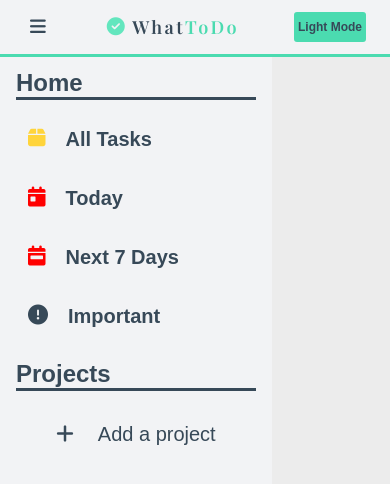
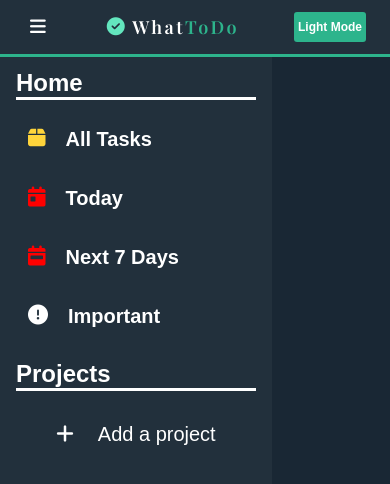
Before and after one commit to mene135/to-do-list, a website built with webpack: page dist/index.html in a window 390 px wide. Both pictures are taken after a click on the button "Light Mode". Built offline with nearby package versions, Linux system fonts and the light colour scheme; a web font is replaced by a local one.

Commit message:
feat: added dark theme to the page

```diff
--- a/package.json
+++ b/package.json
@@ -6,7 +6,8 @@
   "scripts": {
     "test": "echo \"Error: no test specified\" && exit 1",
     "build": "webpack",
-    "watch": "webpack --watch"
+    "watch": "webpack --watch",
+    "start": "webpack-dev-server --mode development --open"
   },
   "repository": {
     "type": "git",
@@ -24,6 +25,7 @@
   },
   "devDependencies": {
     "css-loader": "^6.10.0",
-    "style-loader": "^3.3.4"
+    "style-loader": "^3.3.4",
+    "webpack-dev-server": "^5.0.2"
   }
 }
--- a/src/index.js
+++ b/src/index.js
@@ -0,0 +1,11 @@
+console.log("hi");
+
+const toggleThemeBtn = document.querySelector(".themeToggle");
+const body = document.querySelector("body");
+
+toggleThemeBtn.addEventListener("click", () => {
+
+    body.classList.toggle("darkTheme");
+
+
+})
--- a/src/style.css
+++ b/src/style.css
@@ -1,5 +1,63 @@
 @import url('https://fonts.googleapis.com/css2?family=Open+Sans:ital,wght@0,300..800;1,300..800&family=Playfair+Display:ital,wght@0,400;0,500;0,600;1,400;1,500;1,600&family=Roboto:ital,wght@0,400;0,700;0,900;1,400;1,500;1,700&display=swap');
+
+/* -- Theme rules */
+
+body {
+    --ff-primary: "Playfair Display", "Roboto", sans-serif;
+    --ff-secondary: "Open+Sans", "Robot", sans-serif;
+
+    --fs-100: 0.75rem;
+    --fs-200: 0.875rem;
+    --fs-300: 1rem;
+    --fs-400: 1.125rem;
+    --fs-500: 1.25rem;
+    --fs-600: 1.5rem;
+    --fs-700: 1.875rem;
+    --fs-800: 2.25rem;
+    --fs-900: 3rem;
+
+    --fw-thin: 100;
+    --fw-normal: 400;
+    --fw-bold: 700;
+
+    --primary: #374958;
+    --secondary: #4bdbb0;
+
+    --secondary-light: #83f0cf;
+
+    --hover-cl: #ddd9d9;
+
+    --bg1: #f2f3f5;
+    --bg2: #ececec;
+
+    --text-color: var(--primary);
+
+    --spacing-100: 0.25rem;
+    --spacing-200: 0.5rem;
+    --spacing-300: 0.75rem;
+    --spacing-400: 1rem;
+    --spacing-500: 1.5rem;
+    --spacing-600: 2rem;
+    --spacing-700: 3rem;
+    --spacing-800: 4rem;
+    --spacing-900: 6rem;
+
+    --border: 3px solid;
+    --border-radius: 3px;
+}
+
+body.darkTheme {
+    --primary: #fff;
+    --secondary: #2db48c;
+
+    --bg1: #22303c;
+    --bg2: #192734;
+
+    --text-color: var(--primary);
+}
+
 /* -- Base rules */
+
     body {
         height: 100vh;
         padding: 0px;
@@ -8,6 +66,7 @@
         background-color: var(--bg2);
         color: var(--text-color);
     }
+
 
     button {
         border-radius: var(--border-radius);
@@ -87,25 +146,25 @@
         }
     }
 
-    .theme-toogle {
+    .themeToggle {
         padding: var(--spacing-300);
 
         background-color: var(--secondary);
+
         color: var(--primary);
-
         font-size: var(--fs-400);
         font-weight: bold;
     }
 
     @media(max-width: 485px) {
-        .theme-toogle {
+        .themeToggle {
             padding: var(--spacing-200) var(--spacing-100);
 
             font-size: var(--fs-100);
         }
     }
 
-    .theme-toogle:hover {
+    .themeToggle:hover {
         background-color: var(--secondary-light);
     }
 
@@ -164,49 +223,3 @@
         justify-content: space-evenly;
     }
 }
-
-/* -- Theme rules */
-
-body {
-    --ff-primary: "Playfair Display", "Roboto", sans-serif;
-    --ff-secondary: "Open-Sans", "Robot", sans-serif;
-
-    --fs-100: 0.75rem;
-    --fs-200: 0.875rem;
-    --fs-300: 1rem;
-    --fs-400: 1.125rem;
-    --fs-500: 1.25rem;
-    --fs-600: 1.5rem;
-    --fs-700: 1.875rem;
-    --fs-800: 2.25rem;
-    --fs-900: 3rem;
-
-    --fw-thin: 100;
-    --fw-normal: 400;
-    --fw-bold: 700;
-
-    --primary: #374958;
-    --secondary: #4bdbb0;
-
-    --secondary-light: #83f0cf;
-
-    --hover-cl: #ddd9d9;
-
-    --bg2: #ececec;
-    --bg1: #f2f3f5;
-
-    --text-color: #374958;
-
-    --spacing-100: 0.25rem;
-    --spacing-200: 0.5rem;
-    --spacing-300: 0.75rem;
-    --spacing-400: 1rem;
-    --spacing-500: 1.5rem;
-    --spacing-600: 2rem;
-    --spacing-700: 3rem;
-    --spacing-800: 4rem;
-    --spacing-900: 6rem;
-
-    --border: 3px solid;
-    --border-radius: 3px;
-};
--- a/webpack.config.js
+++ b/webpack.config.js
@@ -1,20 +1,15 @@
 const path = require('path');
 
 module.exports = {
+  mode: 'production',
   entry: './src/index.js', // Entry point of your application
   output: {
     path: path.resolve(__dirname, 'dist'), // Output directory
     filename: 'bundle.js' // Output bundle filename
   },
+  devtool: 'source-map',
   module: {
     rules: [
-      {
-        test: /\.js$/, // Apply rule for .js files
-        exclude: /node_modules/, // Exclude node_modules directory
-        use: {
-          loader: 'babel-loader' // Use Babel for transpiling JavaScript files
-        }
-      },
       {
         test: /\.css$/,
         use: ['style-loader', 'css-loader']
```
Also changed, not shown: dist/bundle.js (added), dist/index.html, 2 other files.
